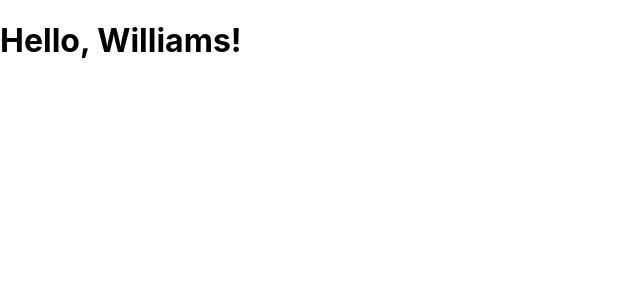
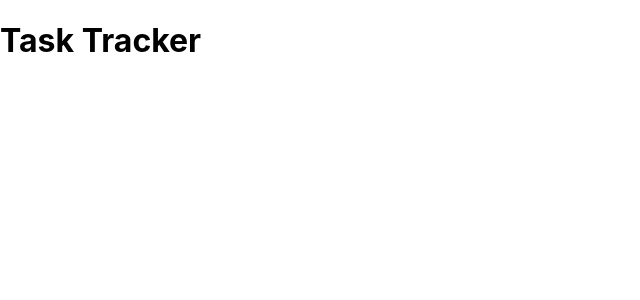
Before and after one commit to pearupung/react-task-manager, a React (Create React App) app: page / in a window 1280 px wide. Shown: the top 300 px of the page, without its empty margins (0-640 px from the left). Built offline with nearby package versions, Linux system fonts and the light colour scheme.

Commit message:
#2 Use Header component in App

```diff
--- a/src/App.js
+++ b/src/App.js
@@ -1,10 +1,11 @@
+import Header from "./components/Header"
 
 function App() {
   const name = 'Brian'
   const x = false
   return (
     <div className='container'>
-      <h1>Hello, {x ? 'Barney' : 'Williams'}!</h1>
+      <Header></Header>
     </div>
   );
 }
--- a/src/components/Header.js
+++ b/src/components/Header.js
@@ -1,9 +1,7 @@
-import React from 'react'
-
 const Header = () => {
   return (
     <div>
-
+      <h1>Task Tracker</h1>
     </div>
   )
 }
```
